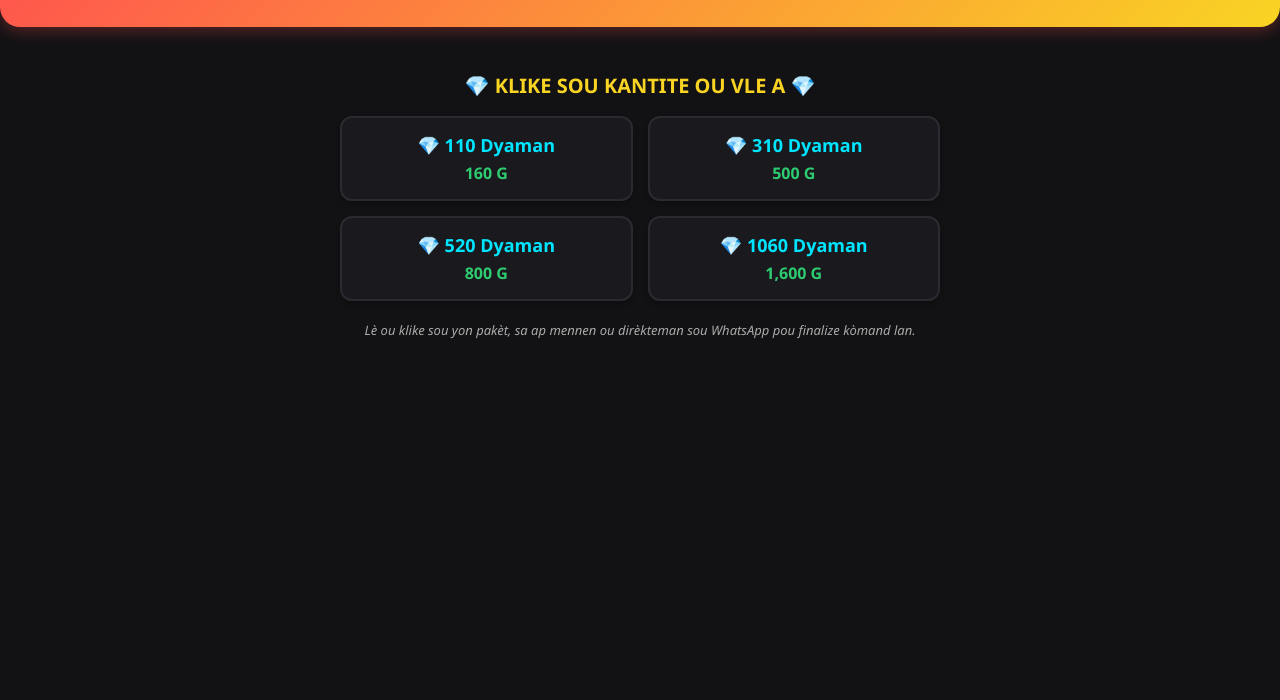
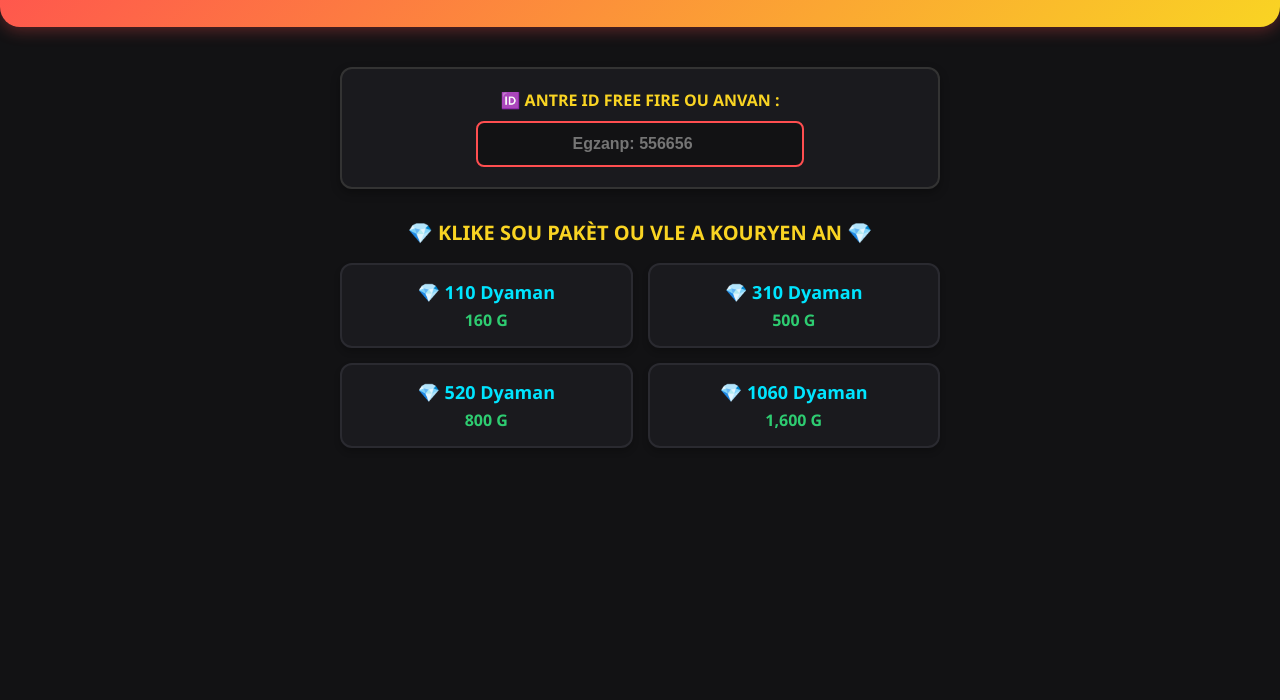
Before and after one commit to elirajeanely-a11y/MINATO-TOPUP, a plain HTML site: page index.html in a window 1280 px wide. Shown: the part 100-800 px from the top of the page. Drawn offline with Linux system fonts and the light colour scheme.

Commit message:
Enhance index.html with ID input section
Added a new section for user ID input and updated styles.

```diff
--- a/index.html
+++ b/index.html
@@ -5,19 +5,17 @@
     <meta name="viewport" content="width=device-width, initial-scale=1.0">
     <title>MINATO TOPUP</title>
     <style>
-        /* Koulè jeneral ak estil paj la */
         body {
             font-family: 'Segoe UI', Tahoma, Geneva, Verdana, sans-serif;
-            background-color: #121214; /* Fon nwa tankou jwèt */
+            background-color: #121214;
             color: #ffffff;
             margin: 0;
             padding: 0;
             text-align: center;
         }
 
-        /* Bannè ki nan tèt la */
         header {
-            background: linear-gradient(135deg, #ff4e50, #f9d423); /* Bèl koulè fliyoresan */
+            background: linear-gradient(135deg, #ff4e50, #f9d423);
             padding: 30px 20px;
             border-bottom-left-radius: 20px;
             border-bottom-right-radius: 20px;
@@ -28,7 +26,6 @@
             margin: 0;
             font-size: 32px;
             text-shadow: 2px 2px 4px rgba(0,0,0,0.5);
-            letter-spacing: 1px;
         }
 
         header p {
@@ -37,27 +34,62 @@
             opacity: 0.9;
         }
 
-        /* Seksyon pou kat dyaman yo */
         .container {
             padding: 20px;
             max-width: 600px;
             margin: 0 auto;
         }
 
+        /* Bwat pou mete ID a */
+        .id-section {
+            background-color: #1a1a1e;
+            border: 2px solid #333;
+            border-radius: 12px;
+            padding: 20px;
+            margin-top: 20px;
+            box-shadow: 0 4px 10px rgba(0,0,0,0.3);
+        }
+
+        .id-section label {
+            display: block;
+            font-size: 16px;
+            font-weight: bold;
+            color: #f9d423;
+            margin-bottom: 10px;
+        }
+
+        .id-section input {
+            width: 90%;
+            max-width: 300px;
+            padding: 12px;
+            font-size: 16px;
+            border: 2px solid #ff4e50;
+            border-radius: 8px;
+            background-color: #121214;
+            color: #fff;
+            text-align: center;
+            outline: none;
+            font-weight: bold;
+        }
+
+        .id-section input:focus {
+            border-color: #2ecc71;
+            box-shadow: 0 0 10px rgba(46, 204, 113, 0.5);
+        }
+
         h2 {
-            margin-top: 25px;
+            margin-top: 30px;
             color: #f9d423;
             font-size: 20px;
         }
 
         .grid-pri {
             display: grid;
-            grid-template-columns: 1fr 1fr; /* De kolòn pwòp sou mobil */
+            grid-template-columns: 1fr 1fr;
             gap: 15px;
             margin-top: 15px;
         }
 
-        /* Stil pou chak ti bwat dyaman */
         .kat-dyaman {
             background-color: #1a1a1e;
             border: 2px solid #2a2a30;
@@ -81,38 +113,35 @@
         .kat-dyaman .kantite {
             font-size: 18px;
             font-weight: bold;
-            color: #00e5ff; /* Koulè cyan pou dyaman an */
+            color: #00e5ff;
             display: block;
             margin-bottom: 5px;
         }
 
         .kat-dyaman .pri {
             font-size: 16px;
-            color: #2ecc71; /* Pri an vèt */
+            color: #2ecc71;
             font-weight: bold;
-        }
-
-        /* Ti nòt anba grid la */
-        .not-sistèm {
-            margin-top: 20px;
-            font-size: 13px;
-            color: #aaaaaa;
-            font-style: italic;
         }
     </style>
 </head>
 <body>
 
-    <!-- Bannè Tèt Paj la -->
     <header>
         <h1>⚡ MINATO TOPUP ⚡</h1>
         <p>Achte Dyaman Free Fire Ou Rapid, Pwòp Ak Sekirite</p>
     </header>
 
     <div class="container">
-        <h2>💎 KLIKE SOU KANTITE OU VLE A 💎</h2>
 
-        <!-- Grid ak fonksyon pou voye mesaj WhatsApp lè yo klike -->
+        <!-- SEKSYON KOTE KLIYAN AN AP METE ID LI ANVAN -->
+        <div class="id-section">
+            <label for="id_jwe">🆔 ANTRE ID FREE FIRE OU ANVAN :</label>
+            <input type="number" id="id_jwe" placeholder="Egzanp: 556656" required>
+        </div>
+
+        <h2>💎 KLIKE SOU PAKÈT OU VLE A KOURYEN AN 💎</h2>
+
         <div class="grid-pri">
             <div class="kat-dyaman" onclick="voyeKòmand('110', '160G')">
                 <span class="kantite">💎 110 Dyaman</span>
@@ -134,28 +163,31 @@
                 <span class="pri">1,600 G</span>
             </div>
         </div>
-
-        <p class="not-sistèm">Lè ou klike sou yon pakèt, sa ap mennen ou dirèkteman sou WhatsApp pou finalize kòmand lan.</p>
     </div>
 
-    <!-- Kòd pou jere otomatik mesaj WhatsApp la -->
     <script>
         function voyeKòmand(kantite, pri) {
-            // Nimewo WhatsApp ou ak tout kòd peyi a (509)
+            // Pran sa kliyan an tape nan bwat ID a
+            let idJwe = document.getElementById('id_jwe').value.trim();
+
+            // Si kliyan an pa mete ID a, jwèt la ap ba li yon avètisman epi li pap pati
+            if (idJwe === "") {
+                alert("⚠️ Tanpri antre ID Free Fire ou anvan ou chwazi yon pakèt dyaman!");
+                document.getElementById('id_jwe').focus();
+                return;
+            }
+
             let nimewoTelefon = "50943228468";
 
-            // Tèks mesaj la byen fòmate ak grès (*) ak bèl sote liy
+            // Mesaj la ap pran vrè ID moun nan te tape a otomatikman
             let tèksMesaj = "Bonjou *MINATO TOPUP*, mwen vle fè yon kòmand:\n\n" +
                             "🎮 *Jwèt:* Free Fire\n" +
-                            "🆔 *ID Jwè:* _ \n" +
+                            "🆔 *ID Jwè:* " + idJwe + "\n" +
                             "💎 *Kantite:* " + kantite + " Dyaman\n" +
                             "💰 *Pri:* " + pri + "\n\n" +
                             "Tanpri ban m metòd peman an pou m ka peye rapid!";
 
-            // Konvèti tèks la pou l ka pase nan yon lyen entènèt (URL Encode)
             let mesajKode = encodeURIComponent(tèksMesaj);
-
-            // Louvri WhatsApp dirèkteman
             window.location.href = "https://wa.me/" + nimewoTelefon + "?text=" + mesajKode;
         }
     </script>
```
